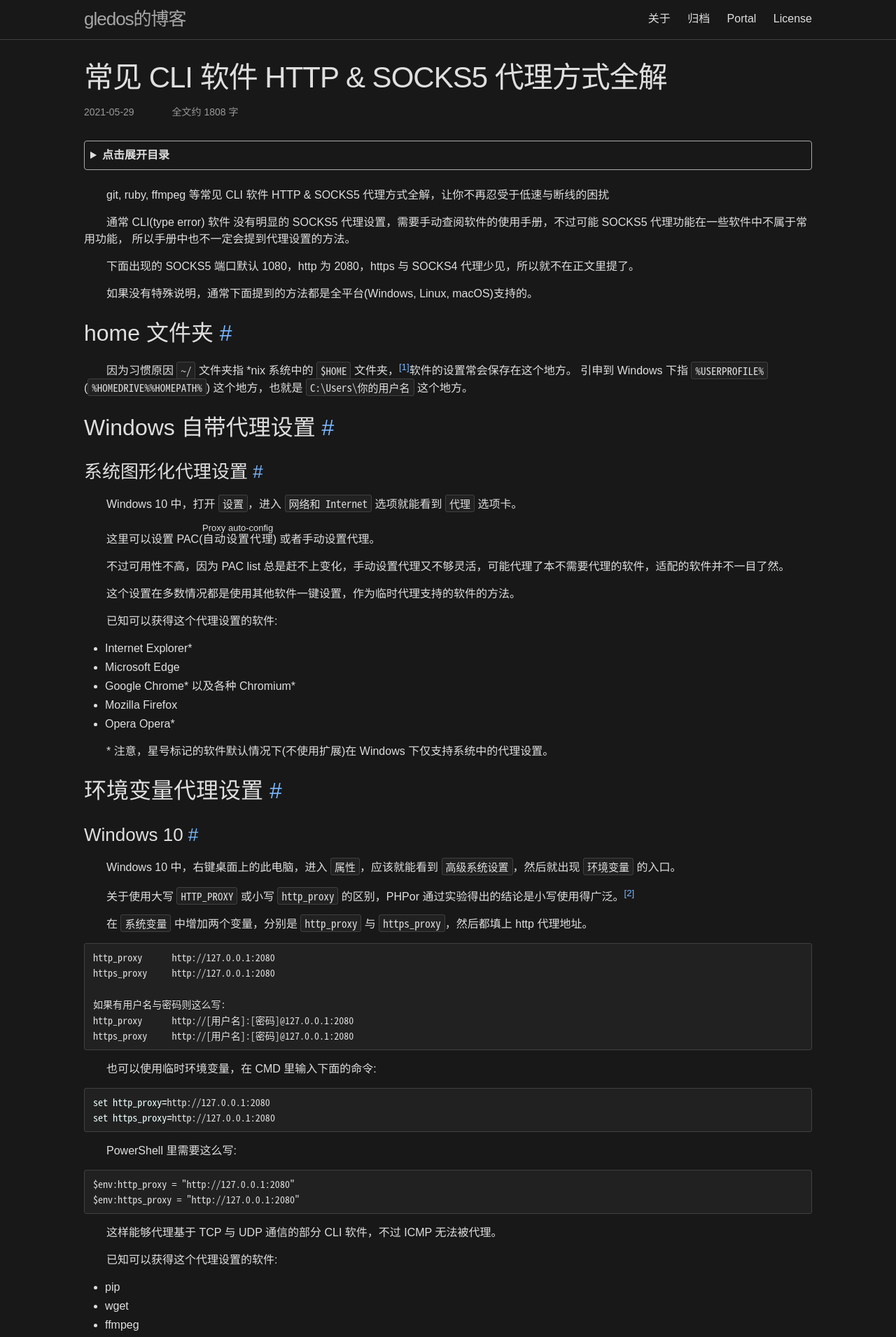
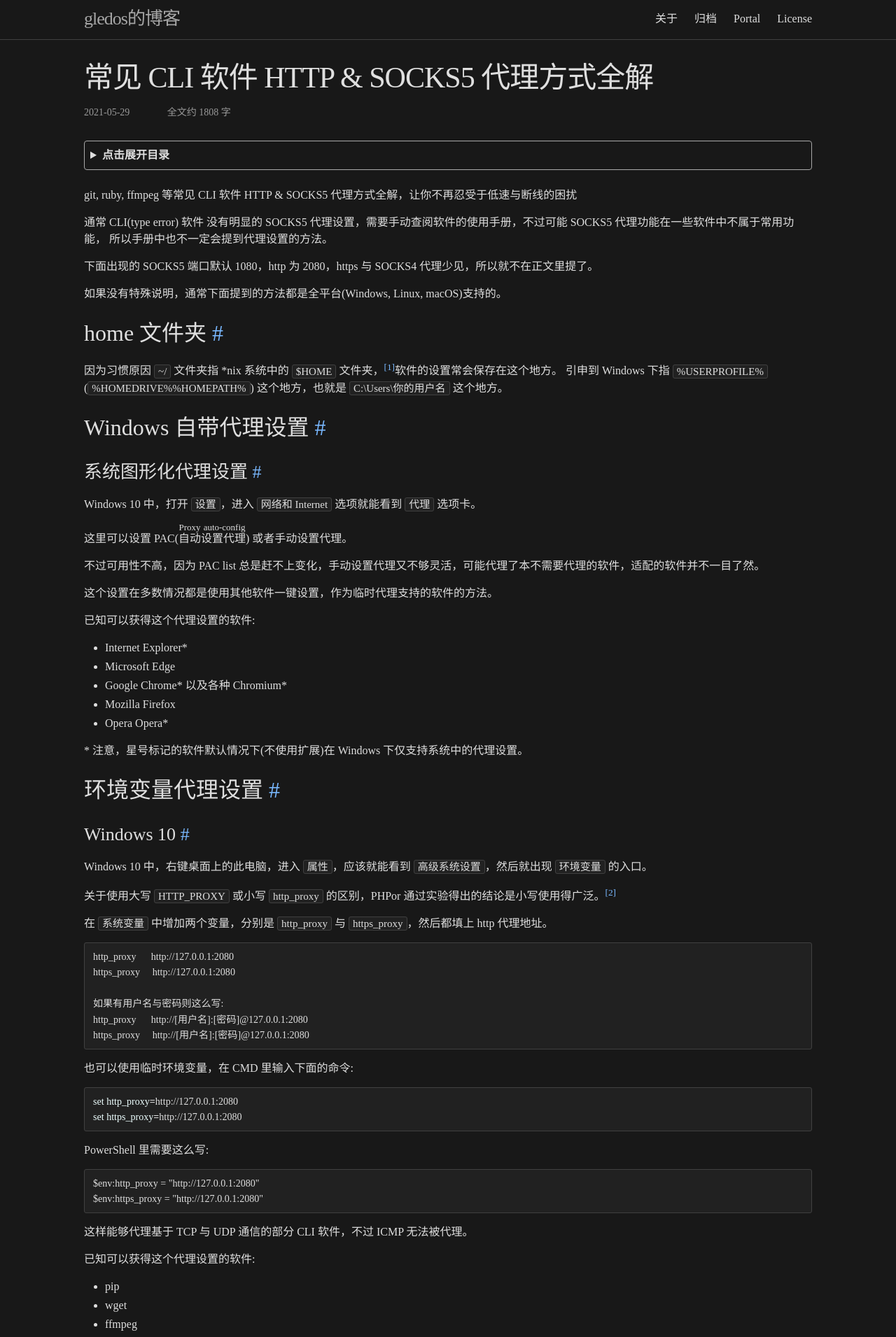
Before and after one commit to gledos/gledos.github.io, a Jekyll site: the page built from _posts/2021-05-29-all-about-software-proxy.markdown, in a window 1280 px wide. Shown: the top 1911 px of the page at 70% size. Built offline with Jekyll 4.4.1, drawn with Linux system fonts in a browser that asks for light colours.

Commit message:
取消行首缩进，添加字体

```diff
--- a/_sass/minima/_layout.scss
+++ b/_sass/minima/_layout.scss
@@ -293,28 +293,6 @@
     @include relative-font-size(1.0625);
   }
 
-  p {
-    text-indent: 2em;
-  }
-
-  blockquote > p {
-    text-indent: 0em;
-  }
-
-  li > p {
-    text-indent: 0em;
-  }
-
-  p > a:after, li > a:after {
-    content: url(/img/out_link.png);
-  }
-
-  div.footnotes ol li p a:after {
-    content: "";
-  }
-
-
-
 }
 
 .social-media-list {
@@ -408,7 +386,6 @@
 // https://codepen.io/abcretrograde/pen/MGzqLr
 .post0 {
   details {
-    text-indent: 2em;
     display: inline !important;
     line-height: 1.1em;
     color: #72aaa4;
--- a/_sass/minima/custom-variables.scss
+++ b/_sass/minima/custom-variables.scss
@@ -1 +1,4 @@
 // Placeholder to allow overriding predefined variables smoothly.
+
+$base-font-family: "-apple-system, Noto Sans, Nimbus Sans L, Arial, Liberation Sans, PingFang SC, Hiragino Sans GB, Noto Sans CJK SC, Source Han Sans SC, Source Han Sans CN, Microsoft YaHei, Wenquanyi Micro Hei, WenQuanYi Zen Hei, ST Heiti, SimHei, WenQuanYi Zen Hei Sharp, sans-serif";
+$code-font-family: "Sarasa Fixed SC, Noto Sans Mono CJK SC";
```
Also changed, not shown: 1 other file.
